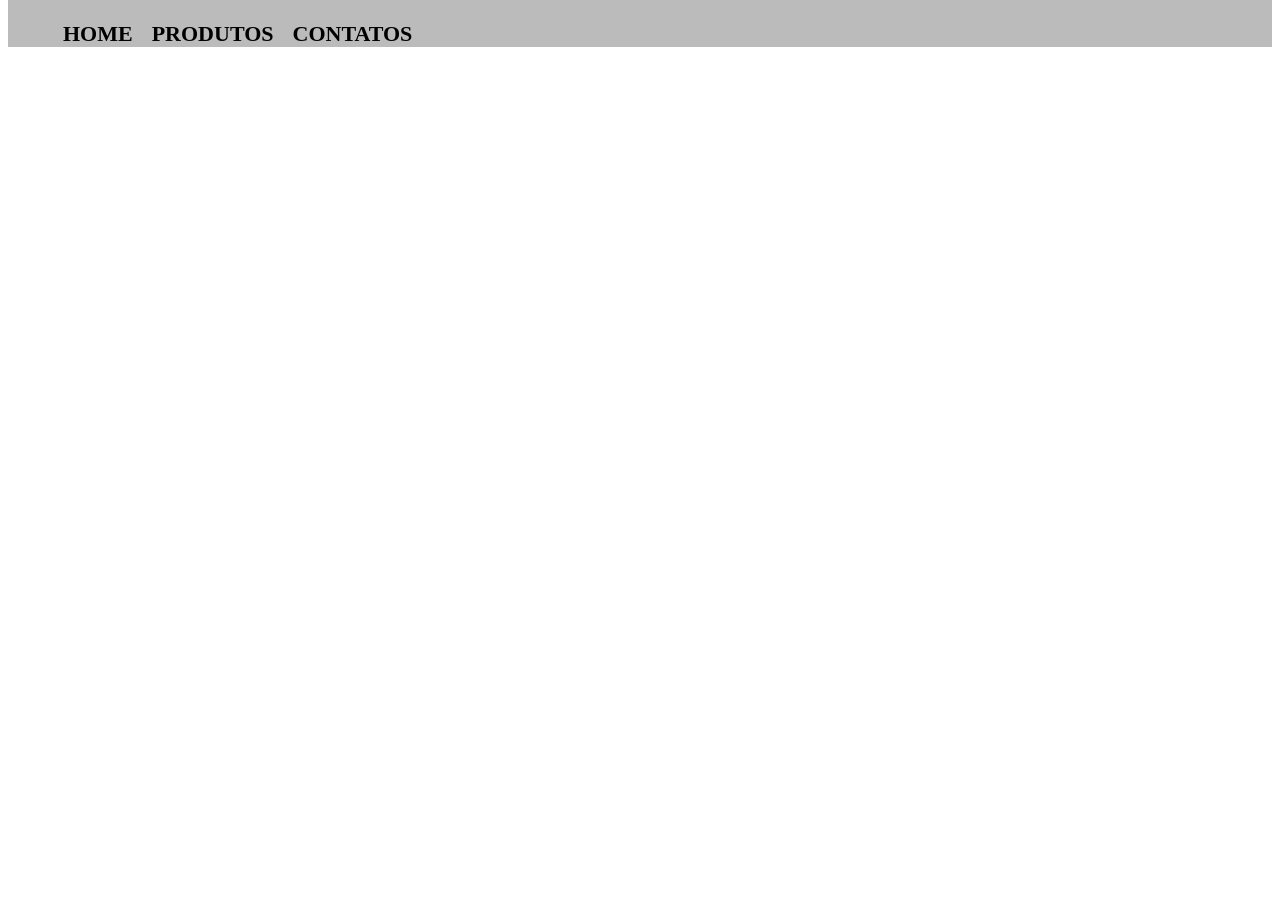
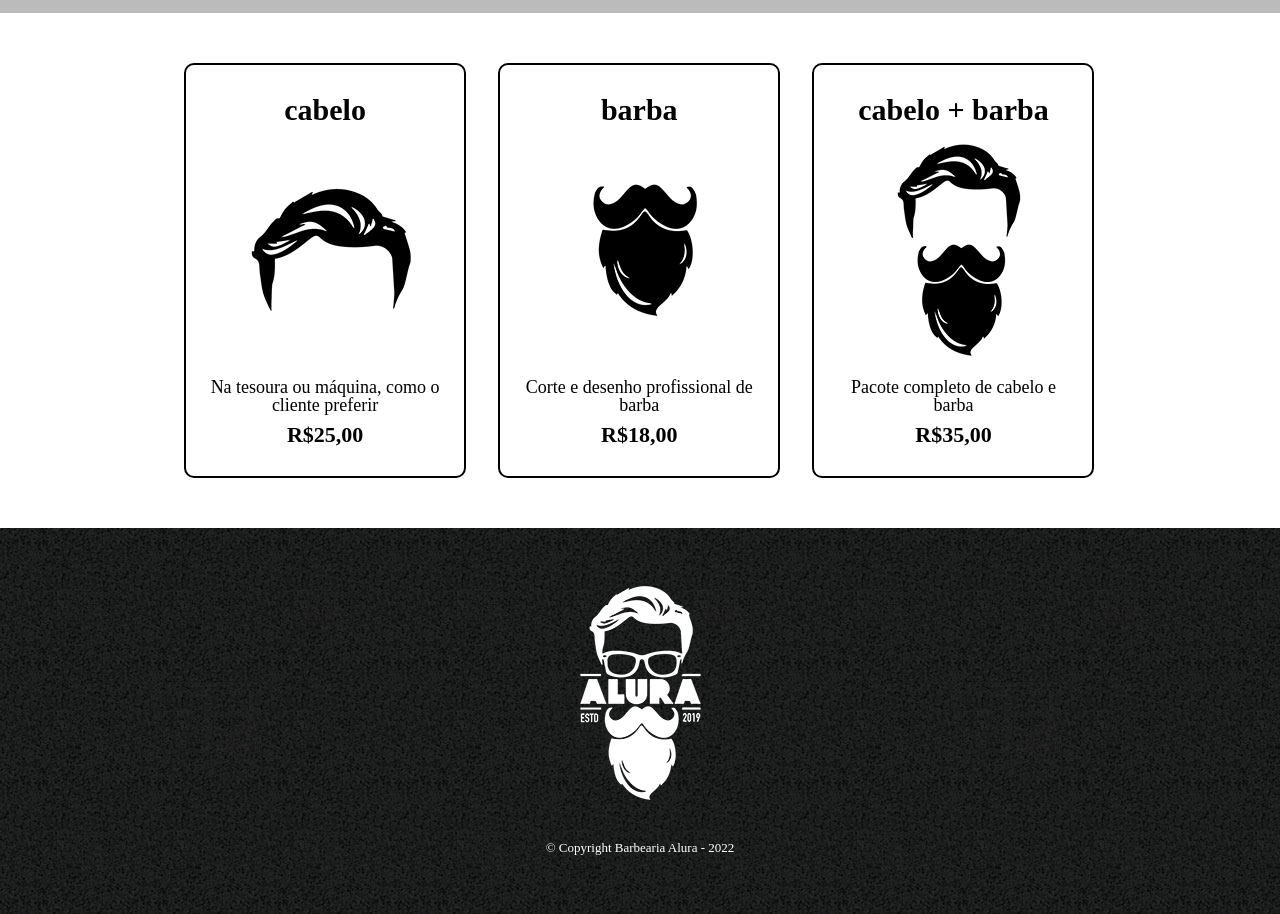
Before and after one commit to gabrielkaique2/HTML-CSS-estudos, a plain HTML site: page produtos.html in a window 1280 px wide. Shown: the part 280-1194 px from the top of the page. Before the commit the page ends 800 px from the top, so only its background shows below. Drawn offline with Linux system fonts and the light colour scheme.

Commit message:
Finalizando página produtos em html e css

```diff
--- a/produtos.css
+++ b/produtos.css
@@ -1,5 +1,18 @@
 header{
     background: #bbbbbb;
+    padding: 20px 0;
+}
+
+.caixa{
+    position: relative;
+    width: 940px;
+    margin: 0 auto;
+}
+
+nav{
+    position: absolute;
+    top: 110px;
+    right: 0;
 }
 
 nav li{
@@ -13,5 +26,69 @@ nav a{
     text-transform: uppercase;
     color: #000000;
     text-decoration: none;
+}
+
+nav a:hover{
+    color: #c78c19;
+    text-decoration: underline;
+}
+
+.produtos {
+    width: 940px;
+    margin: 0 auto;
+    padding: 50px 0;
+}
+
+.produtos li{
+    display: inline-block;
+    text-align: center;
+    width: 30%;
+    vertical-align: top;
+    margin: 0 1.5%;
+    padding: 30px 20px;
+    box-sizing: border-box;
+    border: 2px solid #000000;
+    border-radius: 10px;
+}
+
+.produtos li:hover{
+    border-color: #c78c19;
+    font-size: 40px;
+}
+
+.produtos li:active{
+    border-color: #088c19;
+}
+
+.produtos li:hover h2{
+    font-size: 34px;
+}
+
+.produtos h2{
+    font-size: 30px;
+    font-weight: bold;
+}
+
+.produto-descricao{
+    font-size: 18px;
 
 }
+
+.produto-preco{
+    font-size: 22px;
+    font-weight: bold;
+    margin-top: 10px;
+}
+
+footer{
+    text-align: center;
+    background: url("bg.jpg");
+    padding: 40px 0;
+}
+
+.copyright{
+    color: #ffffff;
+    font-size: 13px;
+    margin: 20px;
+
+}
--- a/produtos.html
+++ b/produtos.html
@@ -5,19 +5,52 @@
         <meta http-equiv="X-UA-Compatible" content="IE=edge">
         <meta name="viewport" content="width=device-width, initial-scale=1.0">
         <title>Produtos - Barbearia Alura</title>
+        <link rel="stylesheet" href="reset.css">
         <link rel="stylesheet" href="produtos.css">
     </head>
     <body>
         <header>
+            <div class="caixa">
                 <h1><img src="logo.png" alt="logo barbearia alura"></h1>
-
                 <nav>
                     <ul>
                         <li><a href="index.html">Home</a></li>
                         <li><a href="produtos.html">Produtos</a></li>
                         <li><a href="contatos.html">Contatos</a></li>
-                </header>
                     </ul>
                 </nav>
+            </div>
+        </header>
+
+        <main>
+            <ul class="produtos">
+
+                <li>
+                    <h2>cabelo</h2>
+                    <img src="cabelo.jpg" alt="desenho cabelo preto">
+                    <p class="produto-descricao">Na tesoura ou máquina, como o cliente preferir</p>
+                    <p class="produto-preco">R$25,00</p>
+                </li>
+
+                <li>
+                    <h2>barba</h2>
+                    <img src="barba.jpg" alt="desenho barba preta">
+                    <p class="produto-descricao">Corte e desenho profissional de barba</p>
+                    <p class="produto-preco">R$18,00</p>
+                </li>
+
+                <li>
+                    <h2>cabelo + barba</h2>
+                    <img src="cabelo+barba.jpg" alt="desenho cabelo mais barba">
+                    <p class="produto-descricao">Pacote completo de cabelo e barba</p>
+                    <p class="produto-preco">R$35,00</p>
+                </li>
+
+            </ul>
+        </main>
     </body>
+    <footer>
+        <img src="logo-branco.png" alt="logo branco da barbearia">
+        <p class="copyright">&copy; Copyright Barbearia Alura - 2022</p>
+    </footer>
 </html>
```
Lines whose indentation alone changed are shown as unchanged.
